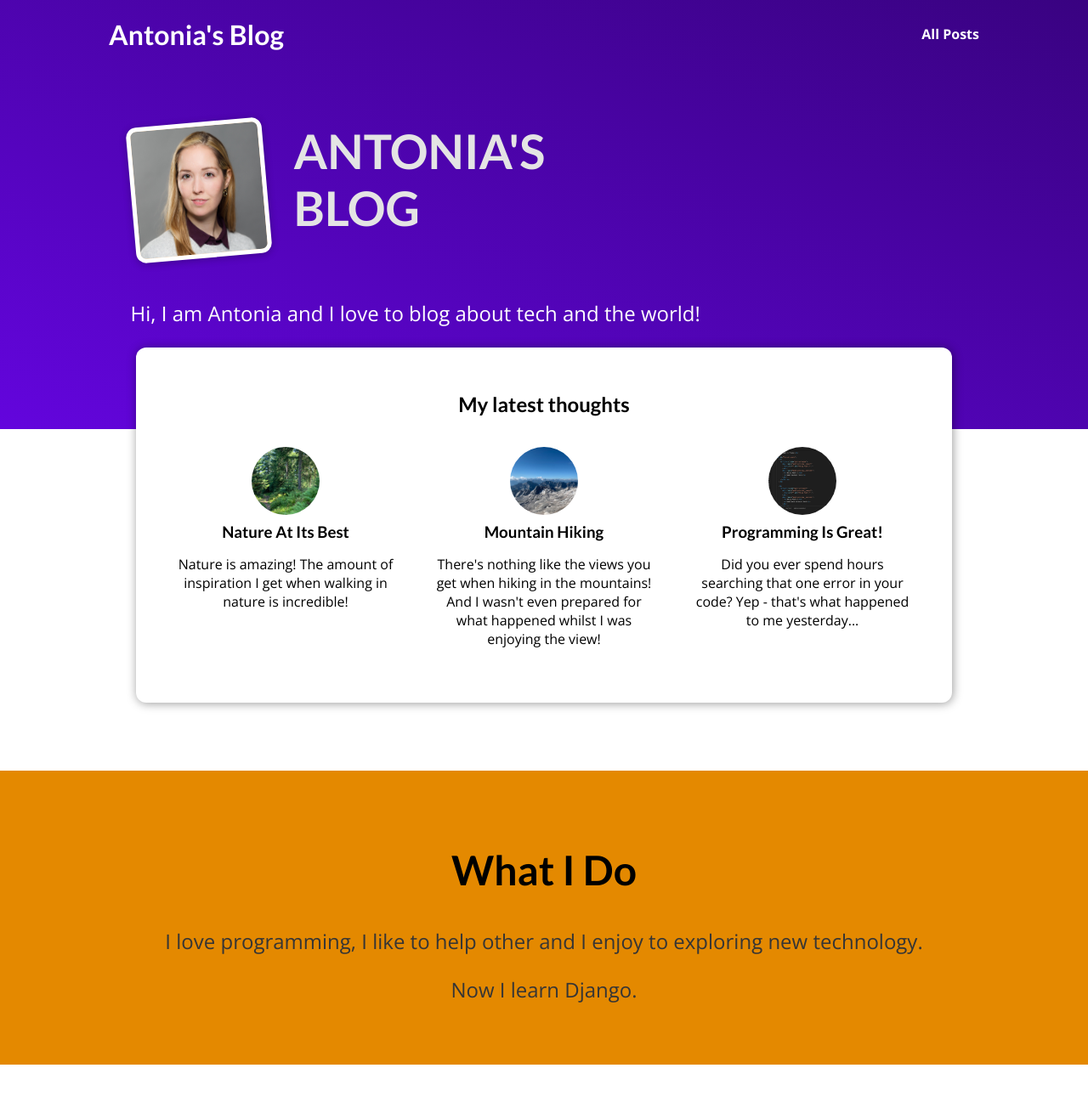
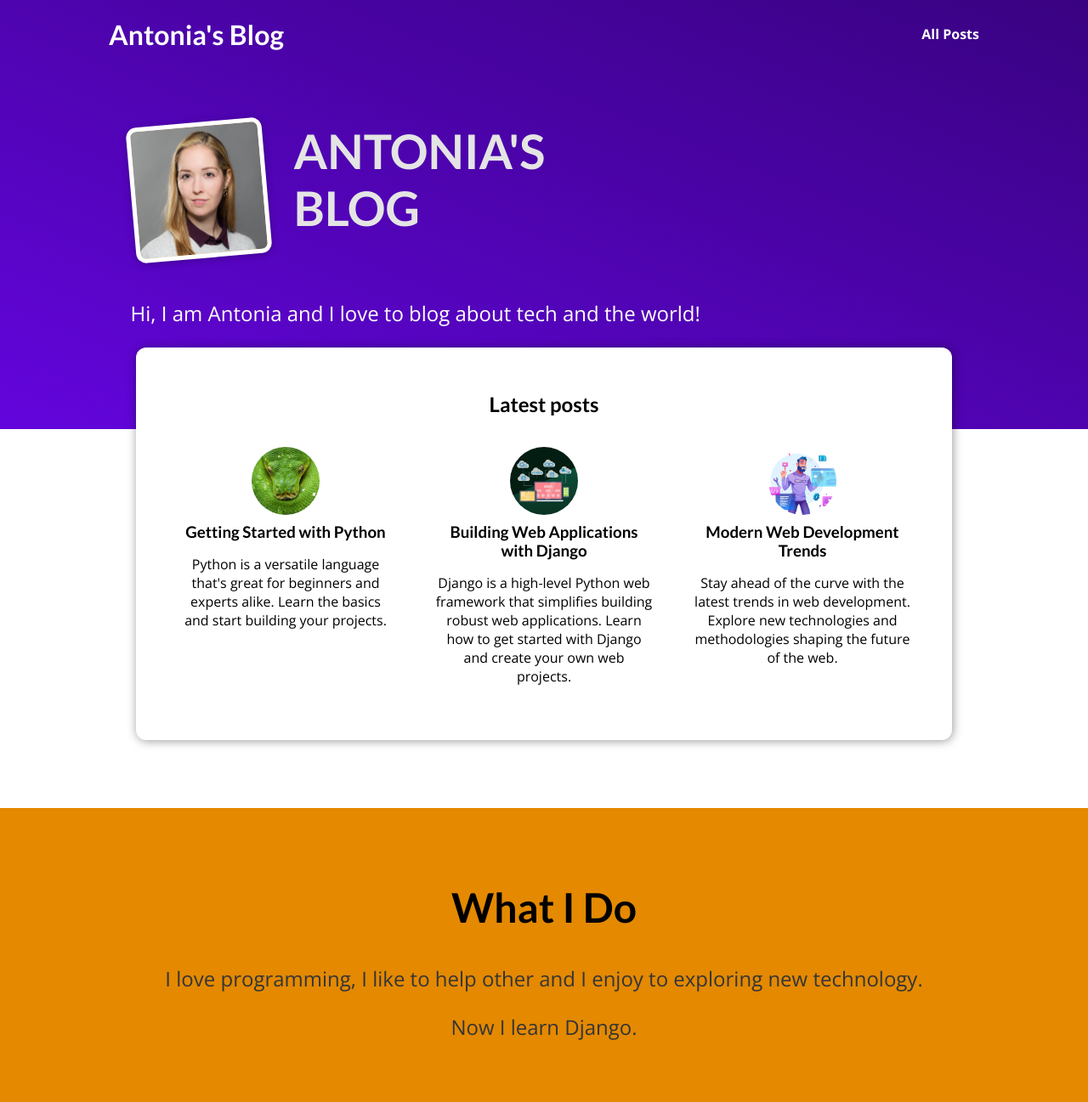
Before and after one commit to thisisfrey/my_site, a Django app: page / in a window 1280 px wide. Shown: the whole page at 85% size. Before the commit the page ends 1253 px from the top, so only its background shows below. Run offline with Django 5.2, Linux system fonts and the light colour scheme.

Commit message:
Refactoring post data

```diff
--- /dev/null
+++ b/blog/data.py
@@ -0,0 +1,49 @@
+from datetime import date
+
+all_posts = [
+    {
+        "slug": "getting-started-with-python",
+        "image": "python.JPG",
+        "author": "Alex Johnson",
+        "date": date(2023, 1, 15),
+        "title": "Getting Started with Python",
+        "excerpt": "Python is a versatile language that's great for beginners and experts alike. Learn the basics and start building your projects.",
+        "content": """
+          Python is known for its readability and simplicity. It's an excellent choice for anyone new to programming. In this post, we'll explore the basics of Python, including variables, control structures, and functions. You'll also get an overview of how to set up your development environment and write your first Python script.
+
+          Python's extensive standard library and supportive community make it a powerful tool for many types of projects, from web development to data science. By mastering Python, you'll gain the skills to build a wide range of applications and tools.
+
+          Whether you're interested in automating tasks, analyzing data, or developing web applications, Python provides a strong foundation to build upon. Follow along as we dive into practical examples and real-world applications of Python programming.
+        """
+    },
+    {
+        "slug": "building-web-applications-with-django",
+        "image": "django.JPG",
+        "author": "Jordan Smith",
+        "date": date(2023, 2, 5),
+        "title": "Building Web Applications with Django",
+        "excerpt": "Django is a high-level Python web framework that simplifies building robust web applications. Learn how to get started with Django and create your own web projects.",
+        "content": """
+          Django is a powerful web framework for Python that encourages rapid development and clean, pragmatic design. In this post, we'll walk through the process of setting up a Django project from scratch. You'll learn how to create models, views, and templates, and how to handle URL routing and database migrations.
+
+          We'll cover essential Django concepts such as the Model-View-Template (MVT) architecture and how Django's built-in features can help you build secure and scalable web applications. By the end of this guide, you'll have a solid understanding of how to develop and deploy a Django-powered website.
+
+          Django's comprehensive documentation and thriving community make it a great choice for both beginners and experienced developers. Join us as we explore the capabilities of Django and build a fully functional web application.
+        """
+    },
+    {
+        "slug": "modern-web-development-trends",
+        "image": "webdev.jpg",
+        "author": "Taylor Lee",
+        "date": date(2023, 3, 12),
+        "title": "Modern Web Development Trends",
+        "excerpt": "Stay ahead of the curve with the latest trends in web development. Explore new technologies and methodologies shaping the future of the web.",
+        "content": """
+          The web development landscape is constantly evolving, with new technologies and trends emerging every year. In this post, we'll explore some of the key trends that are shaping modern web development, including progressive web apps, serverless architectures, and the rise of JAMstack.
+
+          We'll also discuss the impact of front-end frameworks like React and Vue.js, as well as the growing importance of web performance and user experience. By staying informed about these trends, you'll be better equipped to build cutting-edge web applications that meet the needs of today's users.
+
+          As technology continues to advance, it's important to adapt and embrace new tools and techniques. This post will help you understand how these trends can be applied to your projects and how to stay current in the fast-paced world of web development.
+        """
+    }
+]
--- a/blog/templates/blog/index.html
+++ b/blog/templates/blog/index.html
@@ -18,7 +18,7 @@
 </section>
 
 <section id="latest-posts">
-  <h2>My latest thoughts</h2>
+  <h2>Latest posts</h2>
   <ul>
       {% for post in posts %}
           {% include "blog/includes/post-preview.html"%}
--- a/blog/views.py
+++ b/blog/views.py
@@ -1,71 +1,5 @@
 from django.shortcuts import render
-from datetime import date
-
-all_posts = [
-    {
-        "slug": "hike-in-the-mountains",
-        "image": "mountains.jpg",
-        "author": "Maximilian",
-        "date": date(2021, 7, 21),
-        "title": "Mountain Hiking",
-        "excerpt": "There's nothing like the views you get when hiking in the mountains! And I wasn't even prepared for what happened whilst I was enjoying the view!",
-        "content": """
-          Lorem ipsum dolor sit amet consectetur adipisicing elit. Officiis nobis
-          aperiam est praesentium, quos iste consequuntur omnis exercitationem quam
-          velit labore vero culpa ad mollitia? Quis architecto ipsam nemo. Odio.
-
-          Lorem ipsum dolor sit amet consectetur adipisicing elit. Officiis nobis
-          aperiam est praesentium, quos iste consequuntur omnis exercitationem quam
-          velit labore vero culpa ad mollitia? Quis architecto ipsam nemo. Odio.
-
-          Lorem ipsum dolor sit amet consectetur adipisicing elit. Officiis nobis
-          aperiam est praesentium, quos iste consequuntur omnis exercitationem quam
-          velit labore vero culpa ad mollitia? Quis architecto ipsam nemo. Odio.
-        """
-    },
-    {
-        "slug": "programming-is-fun",
-        "image": "coding.jpg",
-        "author": "Maximilian",
-        "date": date(2022, 3, 10),
-        "title": "Programming Is Great!",
-        "excerpt": "Did you ever spend hours searching that one error in your code? Yep - that's what happened to me yesterday...",
-        "content": """
-          Lorem ipsum dolor sit amet consectetur adipisicing elit. Officiis nobis
-          aperiam est praesentium, quos iste consequuntur omnis exercitationem quam
-          velit labore vero culpa ad mollitia? Quis architecto ipsam nemo. Odio.
-
-          Lorem ipsum dolor sit amet consectetur adipisicing elit. Officiis nobis
-          aperiam est praesentium, quos iste consequuntur omnis exercitationem quam
-          velit labore vero culpa ad mollitia? Quis architecto ipsam nemo. Odio.
-
-          Lorem ipsum dolor sit amet consectetur adipisicing elit. Officiis nobis
-          aperiam est praesentium, quos iste consequuntur omnis exercitationem quam
-          velit labore vero culpa ad mollitia? Quis architecto ipsam nemo. Odio.
-        """
-    },
-    {
-        "slug": "into-the-woods",
-        "image": "woods.jpg",
-        "author": "Maximilian",
-        "date": date(2020, 8, 5),
-        "title": "Nature At Its Best",
-        "excerpt": "Nature is amazing! The amount of inspiration I get when walking in nature is incredible!",
-        "content": """
-          Lorem ipsum dolor sit amet consectetur adipisicing elit. Officiis nobis
-          aperiam est praesentium, quos iste consequuntur omnis exercitationem quam
-          velit labore vero culpa ad mollitia? Quis architecto ipsam nemo. Odio.
-
-          Lorem ipsum dolor sit amet consectetur adipisicing elit. Officiis nobis
-          aperiam est praesentium, quos iste consequuntur omnis exercitationem quam
-          velit labore vero culpa ad mollitia? Quis architecto ipsam nemo. Odio.
-
-          Lorem ipsum dolor sit amet consectetur adipisicing elit. Officiis nobis
-          aperiam est praesentium, quos iste consequuntur omnis exercitationem quam
-          velit labore vero culpa ad mollitia? Quis architecto ipsam nemo. Odio.
-        """
-    }
-]
+from .data import all_posts
 
 
 def get_date(post):
```
Also changed, not shown: assets/preview/homepage.JPG, assets/preview/post.JPG, assets/preview/posts.JPG, blog/static/blog/images/django.JPG (added), blog/static/blog/images/mountains.jpg (deleted), blog/static/blog/images/python.JPG (added), blog/static/blog/images/webdev.jpg (added), blog/static/blog/images/woods.jpg (deleted).
